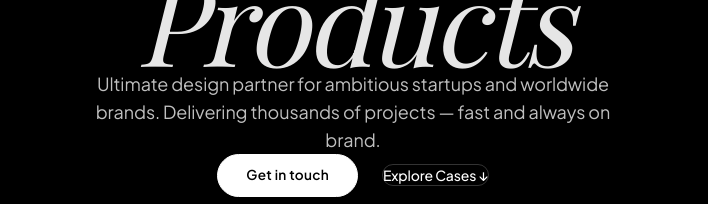
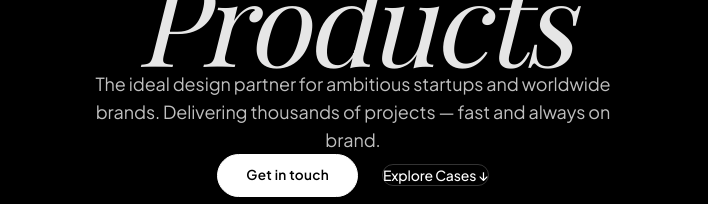
Before and after one commit to byanam/agencyyy, a React (Vite) app: page / in a window 1280 px wide. Shown: the part 252-456 px from the top of the page, without its empty margins (287-995 px from the left). Built offline with nearby package versions, Linux system fonts and the light colour scheme; a web font is replaced by a local one.

Commit message:
copy(hero): polish subtitle copy to match Redis Agency phrasing

```diff
--- a/src/components/Hero.jsx
+++ b/src/components/Hero.jsx
@@ -47,7 +47,7 @@ export default function Hero({ onOpenContact }) {
           transition={{ duration: 0.8, ease, delay: 0.25 }}
         >
           <p className="text-swiss-body text-base sm:text-lg text-white/75 leading-relaxed">
-            Ultimate design partner for ambitious startups and worldwide brands.
+            The ideal design partner for ambitious startups and worldwide brands.
             Delivering thousands of projects — fast and always on brand.
           </p>
         </motion.div>
```
